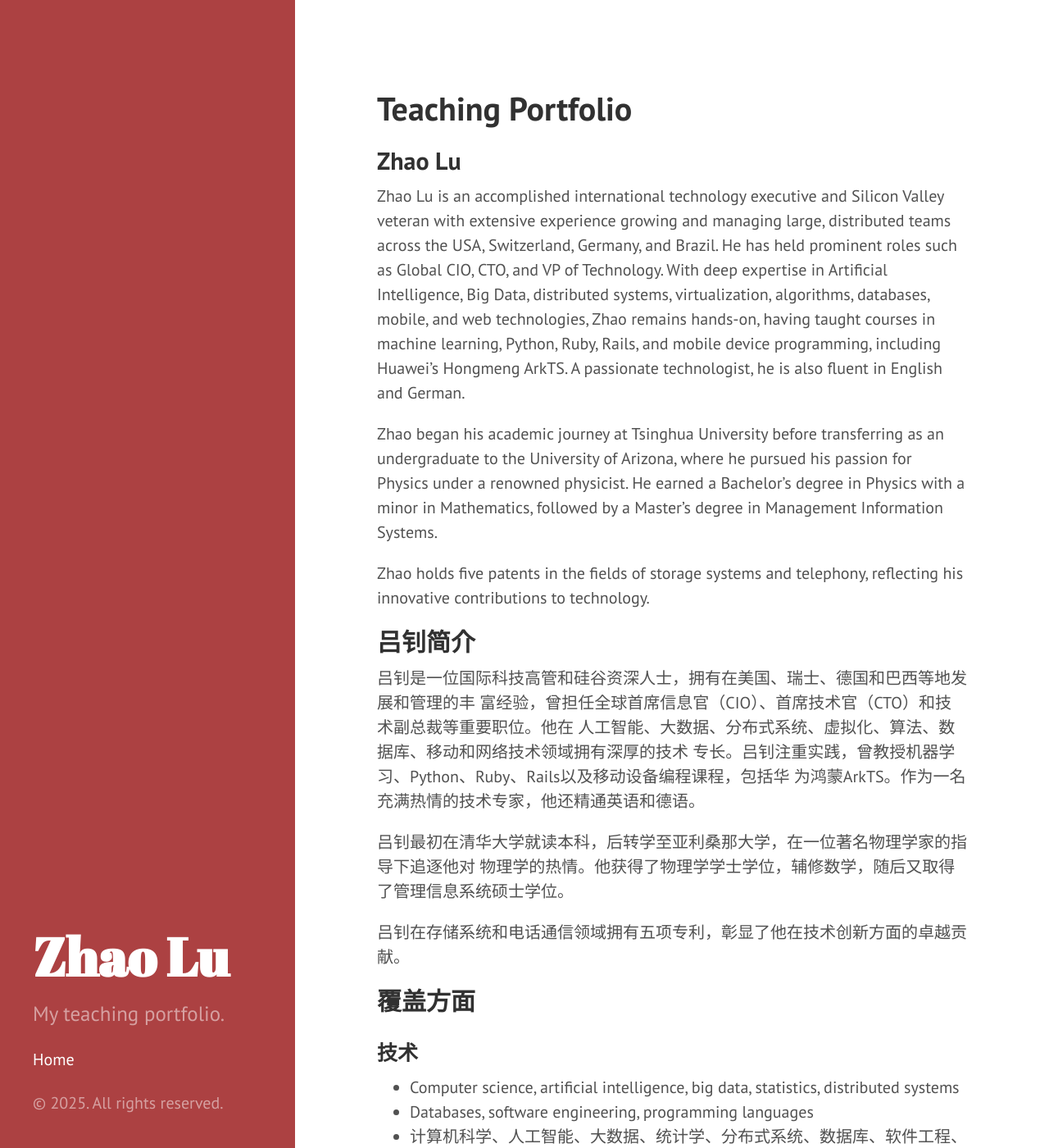
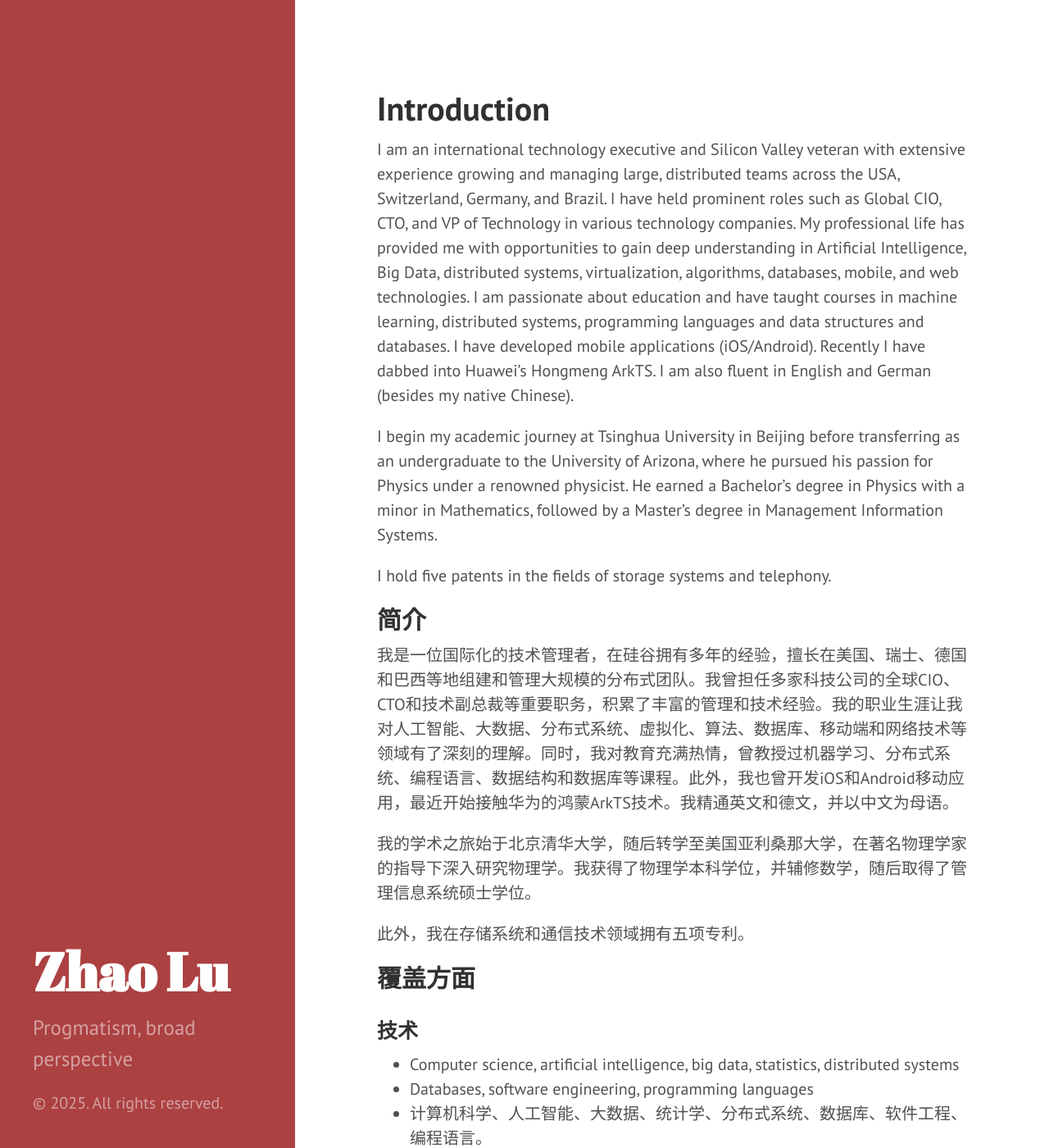
Before and after one commit to zlu/teach.zlu.me, a Jekyll site: the page built from index.markdown, in a window 1280 px wide and 1400 px high. Shown: the whole window at 82% size. Built offline with Jekyll 4.4.1, drawn with Linux system fonts in a browser that asks for light colours.

Commit message:
Rewrite my intro

```diff
--- a/_config.yml
+++ b/_config.yml
@@ -21,7 +21,7 @@
 title: Zhao Lu
 email: your-email@example.com
 description: >- # this means to ignore newlines until "baseurl:"
-  My teaching portfolio.
+  Progmatism, broad perspective
 baseurl: ""
 url: "https://teach.zlu.me" # the base hostname & protocol for your site, e.g. http://example.com
 twitter_username: zlu
--- a/_includes/sidebar.html
+++ b/_includes/sidebar.html
@@ -10,7 +10,7 @@
     </div>
 
     <nav class="sidebar-nav">
-      <a class="sidebar-nav-item{% if page.url == site.baseurl %} active{% endif %}" href="{{ site.baseurl }}">Home</a>
+      <!-- <a class="sidebar-nav-item{% if page.url == site.baseurl %} active{% endif %}" href="{{ site.baseurl }}">Home</a> -->
 
       {% comment %}
         The code below dynamically generates a sidebar nav of pages with
--- a/index.markdown
+++ b/index.markdown
@@ -6,23 +6,21 @@ layout: default
 title: Home
 ---
 
-# Teaching Portfolio
+# Introduction
 
-## Zhao Lu
+I am an international technology executive and Silicon Valley veteran with extensive experience growing and managing large, distributed teams across the USA, Switzerland, Germany, and Brazil. I have held prominent roles such as Global CIO, CTO, and VP of Technology in various technology companies. My professional life has provided me with opportunities to gain deep understanding in Artificial Intelligence, Big Data, distributed systems, virtualization, algorithms, databases, mobile, and web technologies. I am passionate about education and have taught courses in machine learning, distributed systems, programming languages and data structures and databases. I have developed mobile applications (iOS/Android).  Recently I have dabbed into Huawei’s Hongmeng ArkTS. I am also fluent in English and German (besides my native Chinese).
 
-Zhao Lu is an accomplished international technology executive and Silicon Valley veteran with extensive experience growing and managing large, distributed teams across the USA, Switzerland, Germany, and Brazil. He has held prominent roles such as Global CIO, CTO, and VP of Technology. With deep expertise in Artificial Intelligence, Big Data, distributed systems, virtualization, algorithms, databases, mobile, and web technologies, Zhao remains hands-on, having taught courses in machine learning, Python, Ruby, Rails, and mobile device programming, including Huawei’s Hongmeng ArkTS. A passionate technologist, he is also fluent in English and German.
+I begin my academic journey at Tsinghua University in Beijing before transferring as an undergraduate to the University of Arizona, where he pursued his passion for Physics under a renowned physicist. He earned a Bachelor’s degree in Physics with a minor in Mathematics, followed by a Master’s degree in Management Information Systems.
 
-Zhao began his academic journey at Tsinghua University before transferring as an undergraduate to the University of Arizona, where he pursued his passion for Physics under a renowned physicist. He earned a Bachelor’s degree in Physics with a minor in Mathematics, followed by a Master’s degree in Management Information Systems.
+I hold five patents in the fields of storage systems and telephony.
 
-Zhao holds five patents in the fields of storage systems and telephony, reflecting his innovative contributions to technology.
+## 简介
 
-## 吕钊简介
+我是⼀位国际化的技术管理者，在硅⾕拥有多年的经验，擅⻓在美国、瑞⼠、德国和巴⻄等地组建和管理⼤规模的分布式团队。我曾担任多家科技公司的全球CIO、CTO和技术副总裁等重要职务，积累了丰富的管理和技术经验。我的职业⽣涯让我对⼈⼯智能、⼤数据、分布式系统、虚拟化、算法、数据库、移动端和⽹络技术等领域有了深刻的理解。同时，我对教育充满热情，曾教授过机器学习、分布式系统、编程语⾔、数据结构和数据库等课程。此外，我也曾开发iOS和Android移动应⽤，最近开始接触华为的鸿蒙ArkTS技术。我精通英⽂和德⽂，并以中⽂为⺟语。
 
-吕钊是⼀位国际科技⾼管和硅⾕资深⼈⼠，拥有在美国、瑞⼠、德国和巴⻄等地发展和管理的丰 富经验，曾担任全球⾸席信息官（CIO）、⾸席技术官（CTO）和技术副总裁等重要职位。他在 ⼈⼯智能、⼤数据、分布式系统、虚拟化、算法、数据库、移动和⽹络技术领域拥有深厚的技术 专⻓。吕钊注重实践，曾教授机器学习、Python、Ruby、Rails以及移动设备编程课程，包括华 为鸿蒙ArkTS。作为⼀名充满热情的技术专家，他还精通英语和德语。
+我的学术之旅始于北京清华⼤学，随后转学至美国亚利桑那⼤学，在著名物理学家的指导下深⼊研究物理学。我获得了物理学本科学位，并辅修数学，随后取得了管理信息系统硕⼠学位。
 
-吕钊最初在清华⼤学就读本科，后转学⾄亚利桑那⼤学，在⼀位著名物理学家的指导下追逐他对 物理学的热情。他获得了物理学学⼠学位，辅修数学，随后⼜取得了管理信息系统硕⼠学位。
-
-吕钊在存储系统和电话通信领域拥有五项专利，彰显了他在技术创新⽅⾯的卓越贡献。
+此外，我在存储系统和通信技术领域拥有五项专利。
 
 ## 覆盖⽅⾯
 
```
